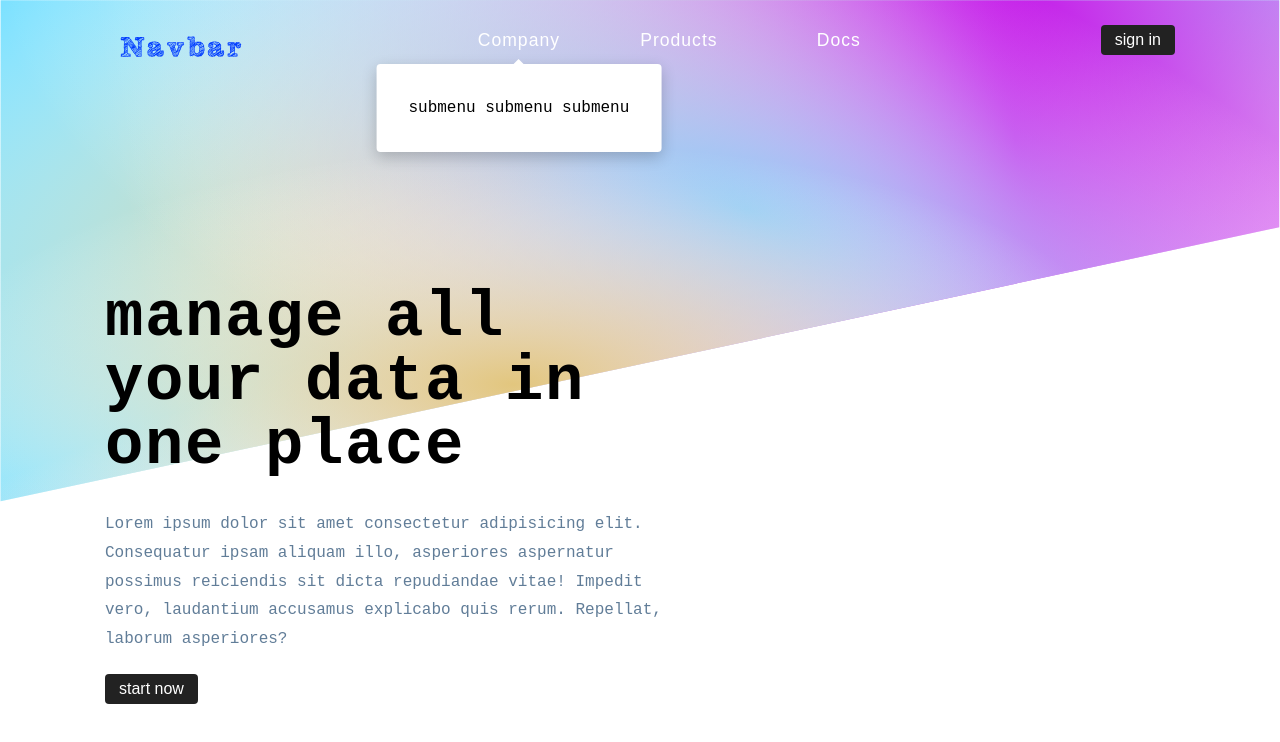
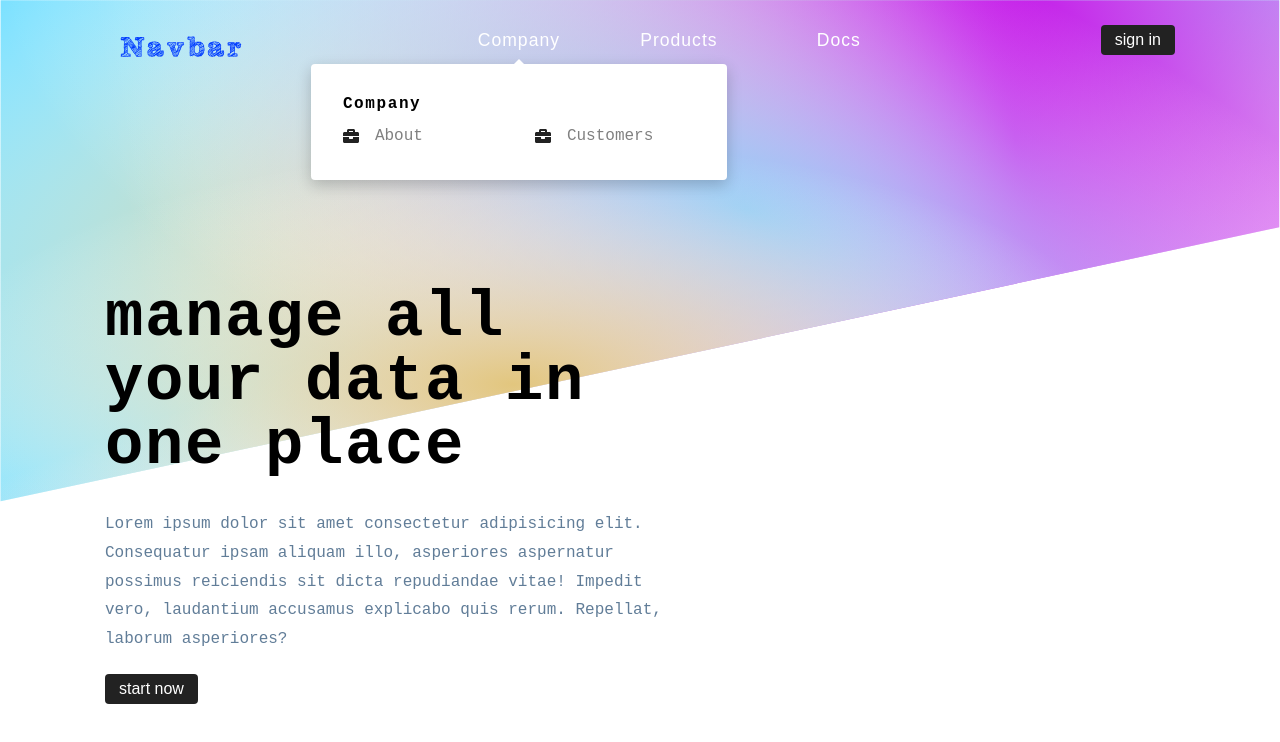
Before and after one commit to AbderrahmanAboumouslim/react-modern-navbar, a React (Create React App) app: page / in a window 1280 px wide. Both pictures are taken after a click on the button "Company". Shown: the top 742 px of the page. Built offline with nearby package versions, Linux system fonts and the light colour scheme.

Commit message:
display current submenu data & columns

```diff
--- a/src/Components/Submenu.js
+++ b/src/Components/Submenu.js
@@ -1,19 +1,42 @@
-import React, { useEffect, useRef } from "react";
+import React, { useEffect, useRef, useState } from "react";
 import styled from "styled-components";
 import { useGlobalContext } from "../Context/Context";
 
 const Submenu = () => {
-  const { isSubmenuOpen, location } = useGlobalContext();
+  const {
+    isSubmenuOpen,
+    location,
+    page: { page, links },
+  } = useGlobalContext();
   const centering = useRef();
+  const [columns, setColumns] = useState("repeat(2, 1fr)");
 
   useEffect(() => {
     const submenu = centering.current;
     submenu.style.left = `${location}px`;
+
+    if (links.length === 3) {
+      setColumns("repeat(3, 1fr)");
+    }
+
+    if (links.length >= 4) {
+      setColumns("repeat(4, 1fr)");
+    }
   }, [location]);
 
   return (
     <SubmenuModal isSubmenuOpen={isSubmenuOpen} ref={centering}>
-      submenu submenu submenu
+      <h4>{page}</h4>
+      <SubmenuLinks columns={columns}>
+        {links.map((link, id) => {
+          return (
+            <a href={link.url} key={id}>
+              {link.icon}
+              {link.label}
+            </a>
+          );
+        })}
+      </SubmenuLinks>
     </SubmenuModal>
   );
 };
@@ -46,4 +69,24 @@ const SubmenuModal = styled.div`
   }
 `;
 
+const SubmenuLinks = styled.div`
+  display: grid;
+  grid-template-columns: ${(props) => props.columns};
+  gap: 0.25rem 2rem;
+
+  a {
+    width: 10rem;
+    display: block;
+    color: gray;
+    text-transform: capitalize;
+    display: flex;
+    align-items: center;
+  }
+
+  svg {
+    color: #222;
+    margin-right: 1rem;
+  }
+`;
+
 export default Submenu;
--- a/src/Context/Context.js
+++ b/src/Context/Context.js
@@ -1,4 +1,5 @@
 import React, { useState, useEffect, useContext } from "react";
+import sublinks from "../Components/data";
 
 const AppContext = React.createContext();
 
@@ -6,6 +7,7 @@ export const AppProvider = ({ children }) => {
   const [isSidebarOpen, setIsSidebarOpen] = useState(false);
   const [isSubmenuOpen, setIsSubmenuOpen] = useState(false);
   const [location, setLocation] = useState("");
+  const [page, setPage] = useState({ page: "", links: [] });
 
   const openSidebar = () => {
     setIsSidebarOpen(true);
@@ -16,6 +18,8 @@ export const AppProvider = ({ children }) => {
   };
 
   const openSubmenu = (page, center) => {
+    const currentPage = sublinks.find((sublink) => sublink.page === page);
+    setPage(currentPage);
     setLocation(center);
     setIsSubmenuOpen(true);
   };
@@ -34,6 +38,7 @@ export const AppProvider = ({ children }) => {
         openSubmenu,
         closeSubmenu,
         location,
+        page,
       }}
     >
       {children}
```
